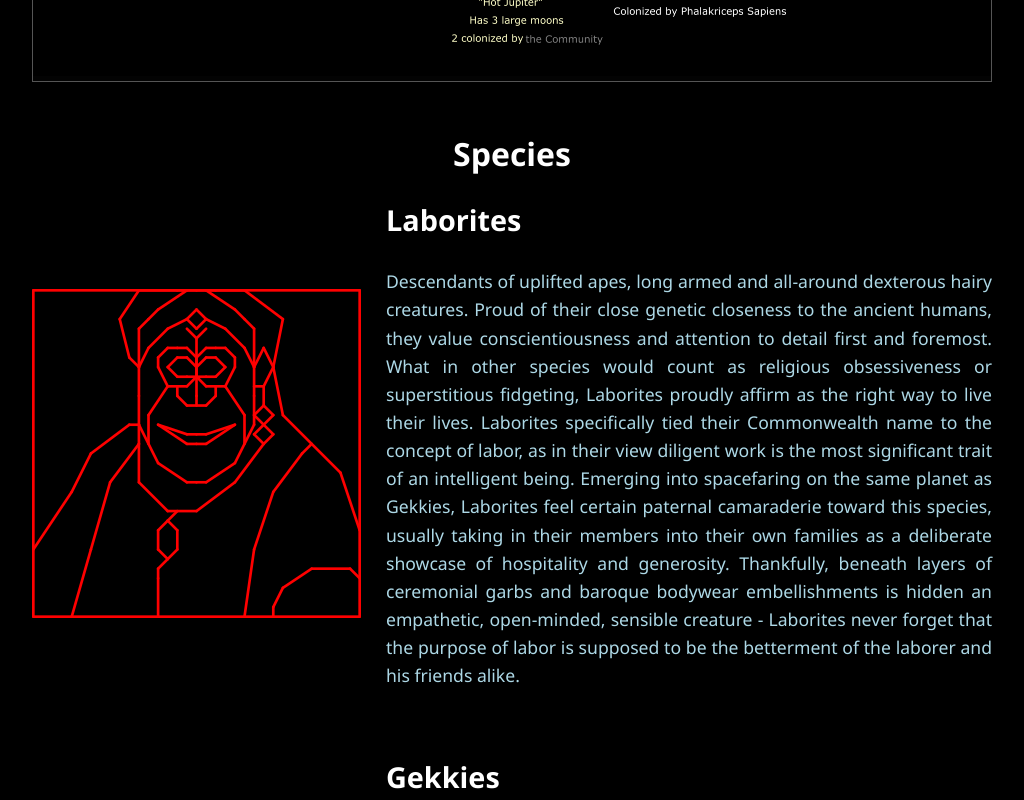
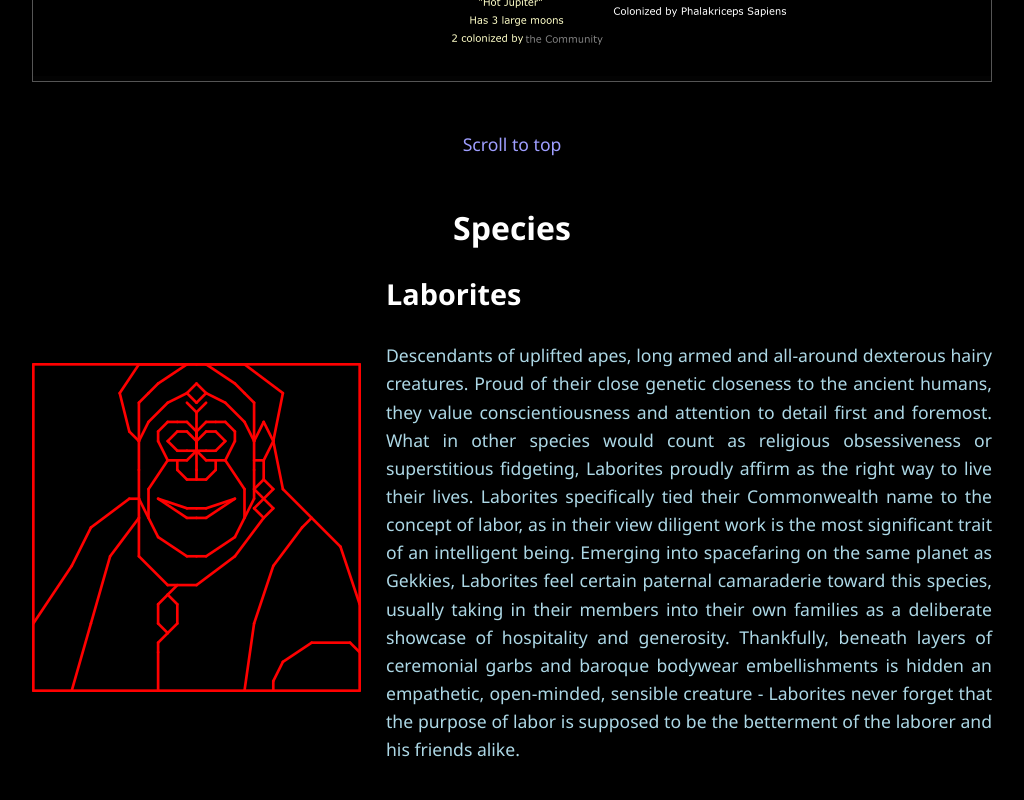
Before and after one commit to Derkune/TheToySun, a plain HTML site: page index.html in a window 1280 px wide. Shown: the part 2260-3060 px from the top of the page, without its empty margins (128-1152 px from the left). Drawn offline with Linux system fonts and the light colour scheme.

Commit message:
added Scroll to top elements

```diff
--- a/css/style.css
+++ b/css/style.css
@@ -311,3 +311,20 @@ footer a:hover {
     margin-top: -15px; /* Negative margin to pull it closer to the title */
     margin-bottom: 15px; /* Space between the text and the container */
 }
+
+/* Reusable "Scroll to top" link style */
+.scroll-to-top {
+    text-align: center; /* This is the key property to center the link */
+    margin: 50px 0; /* Adds generous vertical space to separate it from content */
+}
+
+.scroll-to-top a {
+    color: #9e9eff; /* Uses the same link color as the contents section */
+    text-decoration: none;
+    font-size: 1.1em;
+}
+
+.scroll-to-top a:hover {
+    text-decoration: underline;
+    color: #ffffff;
+}
--- a/index.html
+++ b/index.html
@@ -87,7 +87,6 @@
             </nav>
         </section>
 
-
         <!-- PART 3: Star System Map -->
         <section id="star-system-map">
             <h2>Star System Map</h2>
@@ -97,6 +96,7 @@
             </div>
         </section>
 
+        <p class="scroll-to-top"><a href="#page-top">Scroll to top</a></p>
 
         <!-- PART 4: Species Descriptions -->
         <section id="species">
@@ -309,6 +309,8 @@
             </div>
         </section>
 
+        <p class="scroll-to-top"><a href="#page-top">Scroll to top</a></p>
+
         <!-- PART 5: Race Relations -->
         <section id="race-relations">
             <h2>Race Relations</h2>
@@ -435,6 +437,8 @@
             </div>
         </section>
 
+        <p class="scroll-to-top"><a href="#page-top">Scroll to top</a></p>
+
         <!-- PART 6: Ship Classes -->
         <section id="ship-classes">
             <h2>Ship Classes</h2>
@@ -518,6 +522,8 @@
 
             </div>
         </section>
+
+        <p class="scroll-to-top"><a href="#page-top">Scroll to top</a></p>
 
         <!-- PART 7: Ship Class Manufacturing -->
         <section id="class-manufacturing">
```
